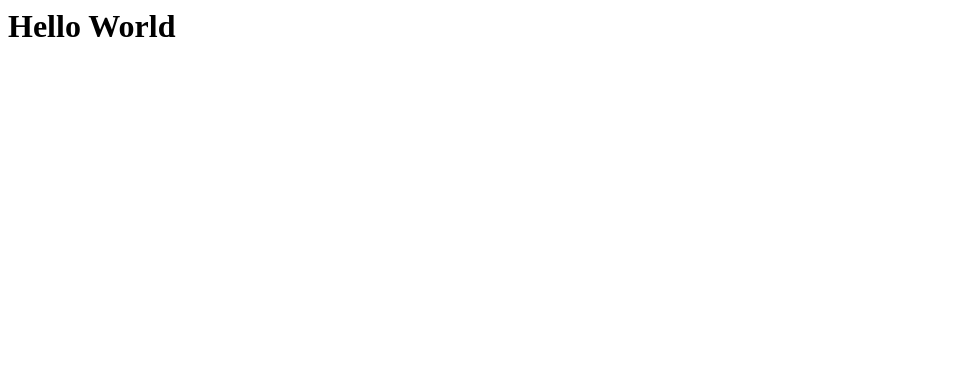
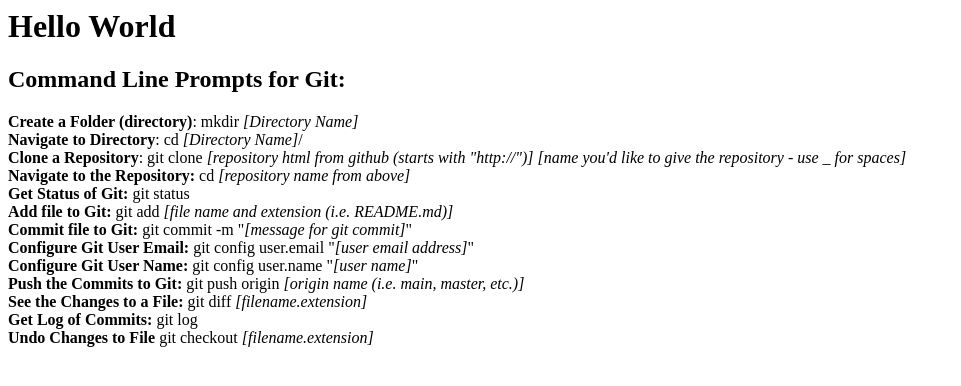
Before and after one commit to Chlo-Fi/example-repo, a plain HTML site: page index.html in a window 1280 px wide. Shown: the whole page, without its empty margins (0-961 px from the left). Drawn offline with Linux system fonts and the light colour scheme.

Commit message:
Moved Git Command List to Index.html File

```diff
--- a/index.html
+++ b/index.html
@@ -1,3 +1,21 @@
 <h1>
 	Hello World
 </h1>
+
+<h2> Command Line Prompts for Git:</h2>
+
+<body>
+	<b>Create a Folder (directory)</b>: mkdir <i>[Directory Name]</i>
+	<br><b>Navigate to Directory</b>: cd <i>[Directory Name]</i>/
+	<br><b>Clone a Repository</b>: git clone <i>[repository html from github (starts with "http://")] [name you'd like to give the repository - use _ for spaces]</i>
+	<br><b>Navigate to the Repository:</b> cd <i>[repository name from above]</i>
+	<br><b>Get Status of Git:</b> git status
+	<br><b>Add file to Git:</b> git add <i>[file name and extension (i.e. README.md)]</i>
+	<br><b>Commit file to Git:</b> git commit -m "<i>[message for git commit]</i>"
+	<br><b>Configure Git User Email:</b> git config user.email "<i>[user email address]</i>"
+	<br><b>Configure Git User Name:</b> git config user.name "<i>[user name]</i>"
+	<br><b>Push the Commits to Git:</b> git push origin <i>[origin name (i.e. main, master, etc.)]</i>
+	<br><b>See the Changes to a File:</b> git diff <i>[filename.extension]</i>
+	<br><b>Get Log of Commits:</b> git log
+	<br><b>Undo Changes to File</b> git checkout <i>[filename.extension]</i>
+</body>
```
Also changed, not shown: 1 other file.
